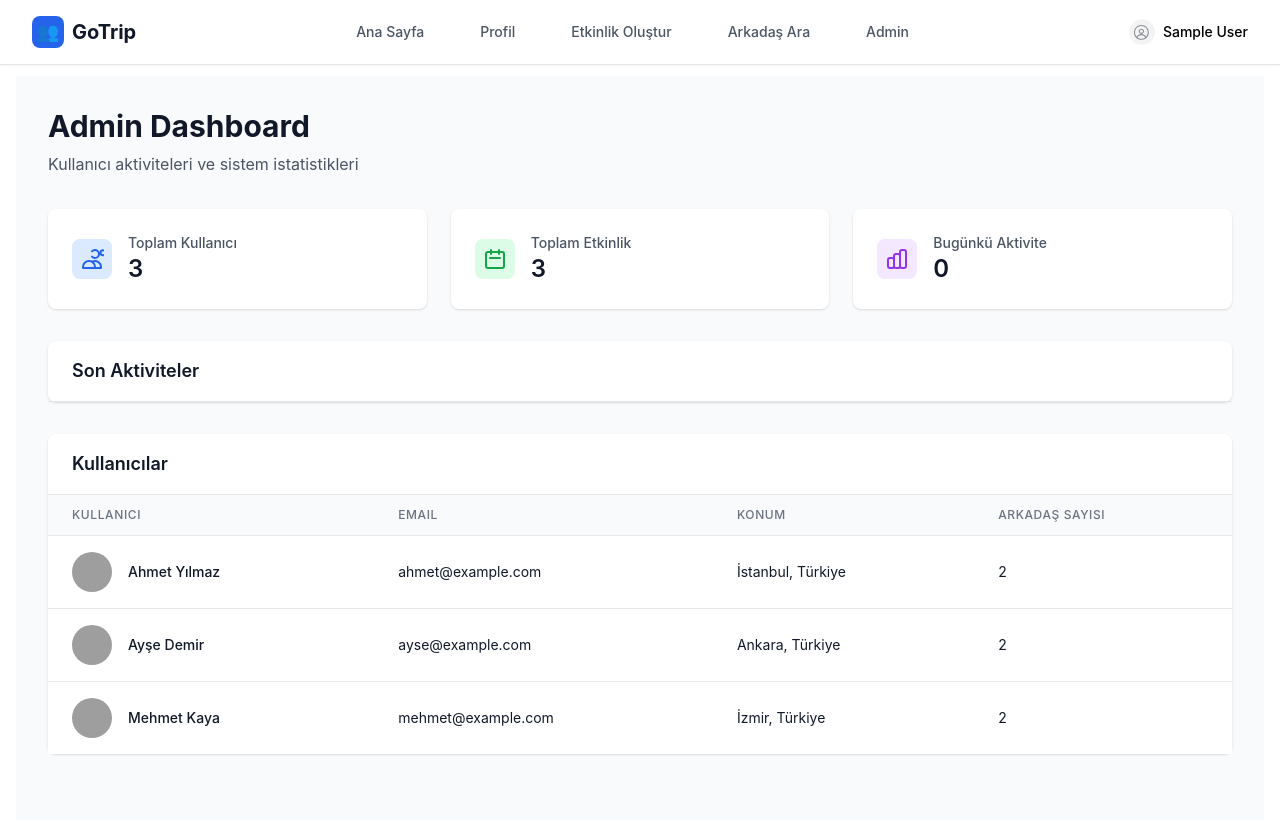
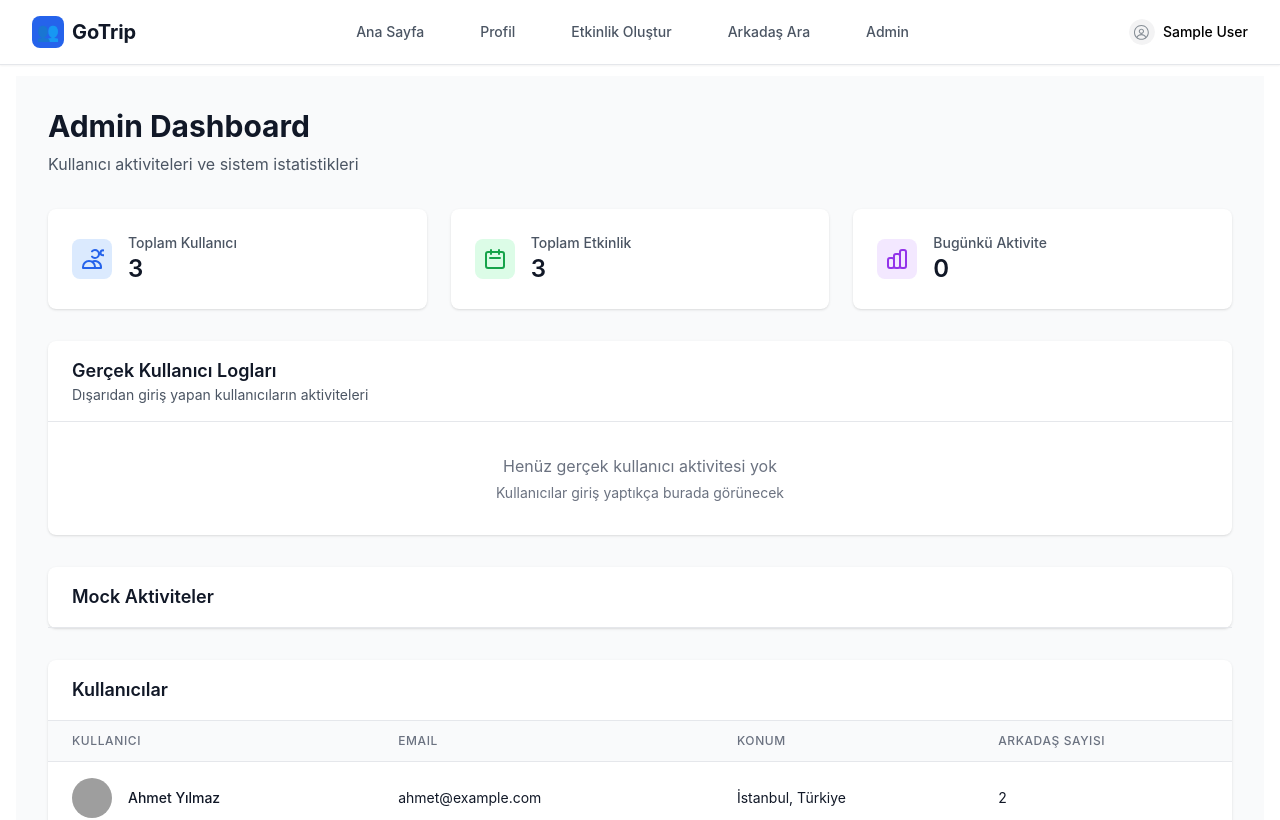
Before and after one commit to basar1237/TripGo, a React (Create React App) app: page /admin in a window 1280 px wide. Shown: the top 820 px of the page. Built offline with nearby package versions, Linux system fonts and the light colour scheme; sample sign-in values are in the browser's storage; grey boxes are pictures that could not be loaded.

Commit message:
Add real user activity tracking and logging system

```diff
--- a/package.json
+++ b/package.json
@@ -19,6 +19,7 @@
     "@types/react-router-dom": "^5.3.3",
     "date-fns": "^4.1.0",
     "dayjs": "^1.11.18",
+    "firebase": "^12.3.0",
     "react": "^19.1.1",
     "react-dom": "^19.1.1",
     "react-icons": "^5.5.0",
--- /dev/null
+++ b/src/config/firebase.ts
@@ -0,0 +1,22 @@
+import { initializeApp } from 'firebase/app';
+import { getAuth } from 'firebase/auth';
+import { getFirestore } from 'firebase/firestore';
+
+// Firebase konfigürasyonu
+// Bu bilgileri Firebase Console'dan alacaksınız
+const firebaseConfig = {
+  apiKey: "your-api-key",
+  authDomain: "your-project.firebaseapp.com",
+  projectId: "your-project-id",
+  storageBucket: "your-project.appspot.com",
+  messagingSenderId: "123456789",
+  appId: "your-app-id"
+};
+
+// Firebase'i başlat
+const app = initializeApp(firebaseConfig);
+
+// Servisleri export et
+export const auth = getAuth(app);
+export const db = getFirestore(app);
+export default app;
--- a/src/pages/AdminDashboard.tsx
+++ b/src/pages/AdminDashboard.tsx
@@ -1,6 +1,7 @@
 import React, { useState, useEffect } from 'react';
 import { User, Event } from '../types';
 import { getUsers, getEvents, getUserActivities } from '../api/mockAPI';
+import { logger } from '../utils/logger';
 
 interface UserActivity {
   id: string;
@@ -11,10 +12,20 @@ interface UserActivity {
   details?: string;
 }
 
+interface LogEntry {
+  id: string;
+  timestamp: Date;
+  userAgent: string;
+  ip?: string;
+  action: string;
+  details: string;
+}
+
 const AdminDashboard: React.FC = () => {
   const [users, setUsers] = useState<User[]>([]);
   const [events, setEvents] = useState<Event[]>([]);
   const [activities, setActivities] = useState<UserActivity[]>([]);
+  const [logs, setLogs] = useState<LogEntry[]>([]);
   const [loading, setLoading] = useState(true);
 
   useEffect(() => {
@@ -31,6 +42,10 @@ const AdminDashboard: React.FC = () => {
       setUsers(usersData);
       setEvents(eventsData);
       setActivities(activitiesData);
+
+      // Gerçek logları yükle
+      const realLogs = logger.getLogs();
+      setLogs(realLogs);
     } catch (error) {
       console.error('Veri yükleme hatası:', error);
     } finally {
@@ -123,10 +138,43 @@ const AdminDashboard: React.FC = () => {
           </div>
         </div>
 
+        {/* Real User Logs */}
+        <div className="bg-white rounded-lg shadow mb-8">
+          <div className="px-6 py-4 border-b border-gray-200">
+            <h2 className="text-lg font-semibold text-gray-900">Gerçek Kullanıcı Logları</h2>
+            <p className="text-sm text-gray-600">Dışarıdan giriş yapan kullanıcıların aktiviteleri</p>
+          </div>
+          <div className="divide-y divide-gray-200">
+            {logs.length > 0 ? (
+              logs.slice(0, 10).map((log) => (
+                <div key={log.id} className="px-6 py-4">
+                  <div className="flex items-center justify-between">
+                    <div>
+                      <p className="text-sm font-medium text-gray-900">{log.action}</p>
+                      <p className="text-sm text-gray-600">{log.details}</p>
+                      <p className="text-xs text-gray-500 mt-1">
+                        {log.userAgent.split(' ')[0]} - {log.timestamp.toLocaleString('tr-TR')}
+                      </p>
+                    </div>
+                    <span className="text-xs text-gray-400">
+                      {log.timestamp.toLocaleTimeString('tr-TR')}
+                    </span>
+                  </div>
+                </div>
+              ))
+            ) : (
+              <div className="px-6 py-8 text-center text-gray-500">
+                <p>Henüz gerçek kullanıcı aktivitesi yok</p>
+                <p className="text-sm mt-1">Kullanıcılar giriş yaptıkça burada görünecek</p>
+              </div>
+            )}
+          </div>
+        </div>
+
         {/* Recent Activities */}
         <div className="bg-white rounded-lg shadow">
           <div className="px-6 py-4 border-b border-gray-200">
-            <h2 className="text-lg font-semibold text-gray-900">Son Aktiviteler</h2>
+            <h2 className="text-lg font-semibold text-gray-900">Mock Aktiviteler</h2>
           </div>
           <div className="divide-y divide-gray-200">
             {activities.map((activity) => (
--- a/src/pages/Login.tsx
+++ b/src/pages/Login.tsx
@@ -4,6 +4,7 @@ import { Container, Paper, Title, Text, TextInput, PasswordInput, Button, Group,
 import { useForm } from '@mantine/form';
 // import { FaExclamationTriangle, FaUsers } from 'react-icons/fa';
 import { useAuth } from '../context/AuthContext';
+import { logger } from '../utils/logger';
 
 const Login: React.FC = () => {
   const navigate = useNavigate();
@@ -23,14 +24,23 @@ const Login: React.FC = () => {
 
   const handleSubmit = async (values: typeof form.values) => {
     setError('');
+
+    // Giriş denemesini logla
+    logger.log('LOGIN_ATTEMPT', `Giriş denemesi: ${values.email}`);
+
     try {
       const success = await login(values.email, values.password);
       if (success) {
+        // Başarılı girişi logla
+        logger.log('LOGIN_SUCCESS', `Başarılı giriş: ${values.email}`);
         navigate('/');
       } else {
+        // Başarısız girişi logla
+        logger.log('LOGIN_FAILED', `Başarısız giriş: ${values.email}`);
         setError('Email veya şifre hatalı');
       }
     } catch (err) {
+      logger.log('LOGIN_ERROR', `Giriş hatası: ${values.email}`);
       setError('Giriş yapılırken bir hata oluştu');
     }
   };
--- /dev/null
+++ b/src/utils/logger.ts
@@ -0,0 +1,46 @@
+// Basit log sistemi - gerçek kullanıcıları takip etmek için
+interface LogEntry {
+  id: string;
+  timestamp: Date;
+  userAgent: string;
+  ip?: string;
+  action: string;
+  details: string;
+}
+
+class Logger {
+  private logs: LogEntry[] = [];
+
+  log(action: string, details: string) {
+    const logEntry: LogEntry = {
+      id: Date.now().toString(),
+      timestamp: new Date(),
+      userAgent: navigator.userAgent,
+      action,
+      details
+    };
+
+    this.logs.push(logEntry);
+
+    // Console'a yazdır (geliştirme için)
+    console.log('🔍 User Activity:', logEntry);
+
+    // LocalStorage'a kaydet
+    localStorage.setItem('userLogs', JSON.stringify(this.logs));
+  }
+
+  getLogs(): LogEntry[] {
+    const saved = localStorage.getItem('userLogs');
+    if (saved) {
+      this.logs = JSON.parse(saved);
+    }
+    return this.logs.sort((a, b) => b.timestamp.getTime() - a.timestamp.getTime());
+  }
+
+  clearLogs() {
+    this.logs = [];
+    localStorage.removeItem('userLogs');
+  }
+}
+
+export const logger = new Logger();
```
Also changed, not shown: 1 other file (tests, documents, lock files or other folders).
